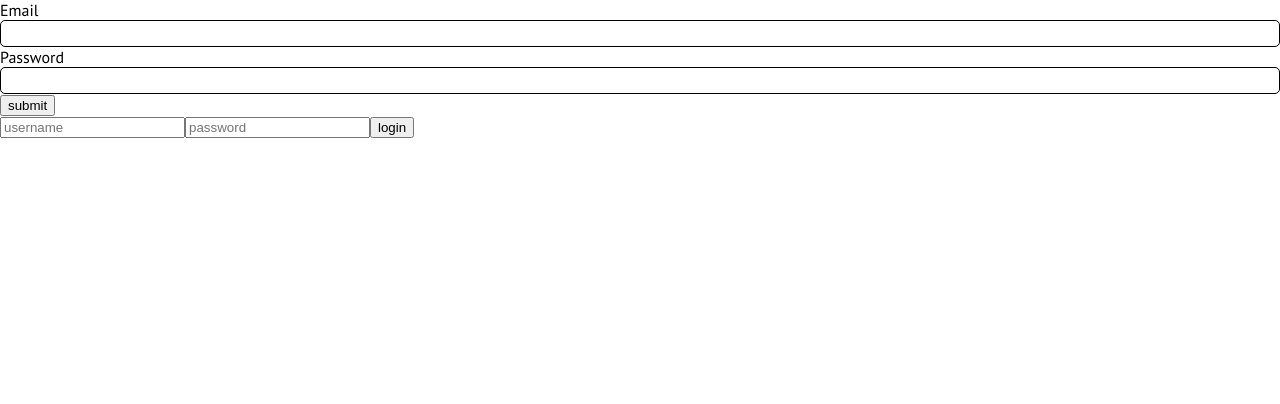
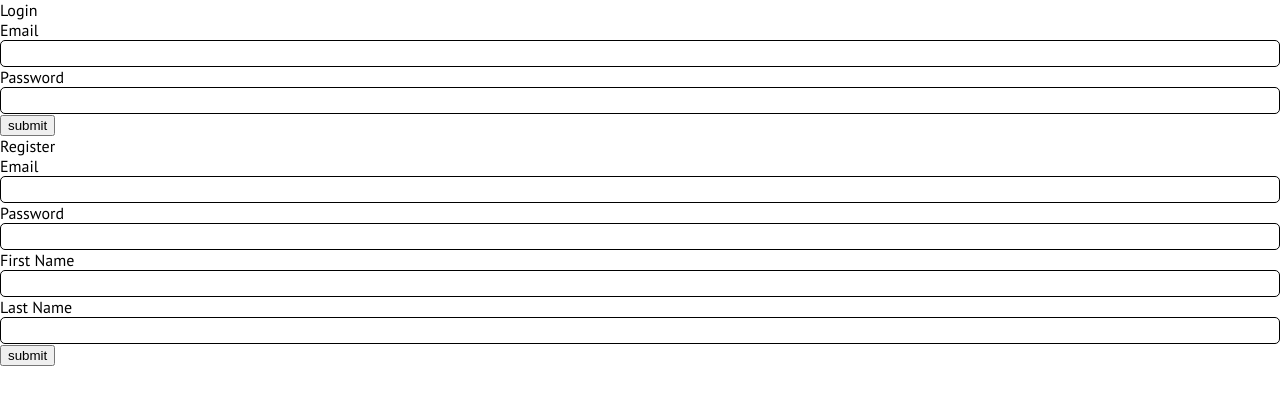
Before and after one commit to mep2664/ng-react, a React (Create React App) app: page /create/1 in a window 1280 px wide. Shown: the top 404 px of the page. Built offline with nearby package versions, Linux system fonts and the light colour scheme.

Commit message:
fixed ticket, can now register

```diff
--- a/src/components/Dashboard/Dashboard.tsx
+++ b/src/components/Dashboard/Dashboard.tsx
@@ -24,7 +24,7 @@ const GET_TICKETS = gql`
 `;
 
 const Tickets = () => {
-    const { loading, error, data } = useQuery(GET_TICKETS);
+    const { loading, error, data } = useQuery(GET_TICKETS, { fetchPolicy: "no-cache" });
     if (loading) {
         return loading;
     }
--- a/src/components/Forms/LoginForm/LoginForm.tsx
+++ b/src/components/Forms/LoginForm/LoginForm.tsx
@@ -36,6 +36,7 @@ export const LoginForm: React.FC = () => {
                     const numHours = 4;
                     const expires = d.setTime(d.getTime() + ((numHours * 60 * 60 * 1000)));
                     document.cookie = `uuid=${response.data.loginUser.token};expires=${expires};path=/`;
+                    window.location.reload();
                 } else if (response.data.loginUser.error) {
                     setError(response.data.loginUser.error);
                 } else {
@@ -49,6 +50,7 @@ export const LoginForm: React.FC = () => {
 
     return (
         <form onSubmit={handleSubmit}>
+            <div>Login</div>
             {error && <div style={{ color: "red" }}>{error}</div>}
             <TextInput name="email" label="Email" onChange={(e: React.ChangeEvent<HTMLInputElement>) => setEmail(e.target.value)} />
             <TextInput name="password" label="Password" onChange={(e: React.ChangeEvent<HTMLInputElement>) => setPassword(e.target.value)} />
--- a/src/components/Forms/RegisterForm/RegisterForm.tsx
+++ b/src/components/Forms/RegisterForm/RegisterForm.tsx
@@ -1,36 +1,66 @@
 import * as React from "react";
+import { TextInput } from "../..";
+import styled from "styled-components";
+import gql from "graphql-tag";
+import { useMutation } from "@apollo/react-hooks";
+
+const REGISTER_USER = gql`
+    mutation CreateUser($email:String!, $password:String!, $firstName:String!,$lastName:String!) {
+        createUser(email:$email,password:$password,firstName:$firstName,lastName:$lastName) {
+            token
+            error
+        }
+    }
+`;
 
 export const RegisterForm: React.FC = () => {
-    const [username, setUsername] = React.useState<string>("");
+    const [email, setEmail] = React.useState<string>("");
     const [password, setPassword] = React.useState<string>("");
+    const [firstName, setFirstName] = React.useState<string>("");
+    const [lastName, setLastName] = React.useState<string>("");
+    const [error, setError] = React.useState<string>("");
+    const [registerUser] = useMutation(REGISTER_USER);
 
     const handleSubmit = (e: React.FormEvent<HTMLFormElement>) => {
         e.preventDefault();
         const data = {
-            username,
+            email,
             password,
+            firstName,
+            lastName
         }
-        fetch("http://localhost:5556/register", {
-            method: "POST",
-            mode: "cors",
-            cache: "no-cache",
-            credentials: "same-origin",
-            headers: {
-                "Content-Type": "application/json",
-            },
-            redirect: "follow",
-            referrer: "no-referrer",
-            body: JSON.stringify(data),
-        }).then((response) => {
-            console.log(response);
-        }, (failure) => console.log(failure));
+        registerUser({
+            variables: data,
+            // TODO - figure out what to do with cache
+            update: (cache, response) => {
+                if (response.data.loginUser.token) {
+                    setError(response.data.loginUser.error)
+                    console.log(response.data.loginUser.token);
+                    const d = new Date();
+                    const numHours = 4;
+                    const expires = d.setTime(d.getTime() + ((numHours * 60 * 60 * 1000)));
+                    // TODO - expires
+                    document.cookie = `uuid=${response.data.loginUser.token};expires=${expires};path=/`;
+                } else if (response.data.loginUser.error) {
+                    setError(response.data.loginUser.error);
+                } else {
+                    // TODO - never let this be a possibility
+                    setError("response didnt have token or error?");
+                }
+            }
+        });
+
     }
 
     return (
-        <form action="localhost:5556/login" method="post" onSubmit={handleSubmit}>
-            <input type="text" name="username" placeholder="username" value={username} onChange={(e) => setUsername(e.target.value)} />
-            <input type="password" name="password" placeholder="password" value={password} onChange={(e) => setPassword(e.target.value)} />
-            <input type="submit" value="login" />
+        <form onSubmit={handleSubmit}>
+            <div>Register</div>
+            {error && <div style={{ color: "red" }}>{error}</div>}
+            <TextInput name="email" label="Email" onChange={(e: React.ChangeEvent<HTMLInputElement>) => setEmail(e.target.value)} />
+            <TextInput name="password" label="Password" onChange={(e: React.ChangeEvent<HTMLInputElement>) => setPassword(e.target.value)} />
+            <TextInput name="firstName" label="First Name" onChange={(e: React.ChangeEvent<HTMLInputElement>) => setFirstName(e.target.value)} />
+            <TextInput name="lastName" label="Last Name" onChange={(e: React.ChangeEvent<HTMLInputElement>) => setLastName(e.target.value)} />
+            <input type="submit" value="submit" />
         </form>
     );
 }
--- a/src/components/Ticket/Ticket.tsx
+++ b/src/components/Ticket/Ticket.tsx
@@ -121,7 +121,7 @@ export const Ticket: React.FC<ITicket> = ({ project, ticket }) => {
     const [priority, setPriority] = React.useState<string>("");
     const [storyPoints, setStoryPoints] = React.useState<number>(0);
     const [description, setDescription] = React.useState<string>("");
-    const { loading, error, data } = useQuery(GET_TICKET, { variables: { projectName, ticketNumber } });
+    const { loading, error, data } = useQuery(GET_TICKET, { variables: { projectName, ticketNumber }, fetchPolicy: "no-cache" });
     const [updateTicket] = useMutation(UPDATE_TICKET);
 
     React.useLayoutEffect(() => {
```
Also changed, not shown: package.json (line endings or trailing spaces), 1 other file (tests, documents, lock files or other folders).
